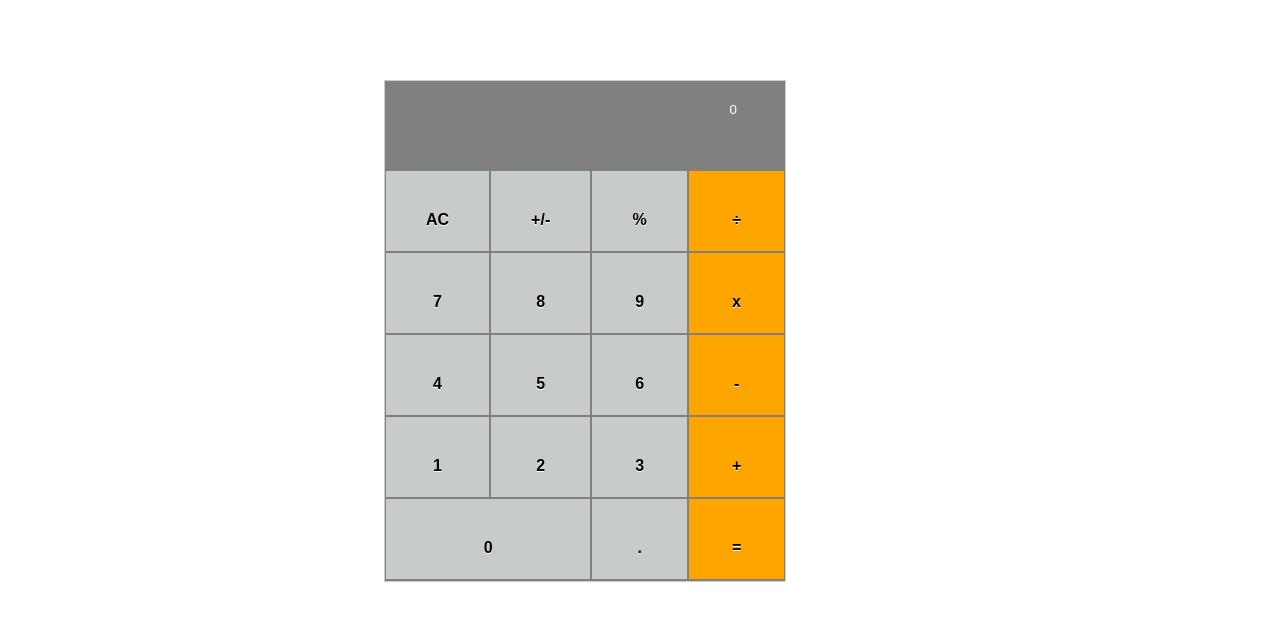
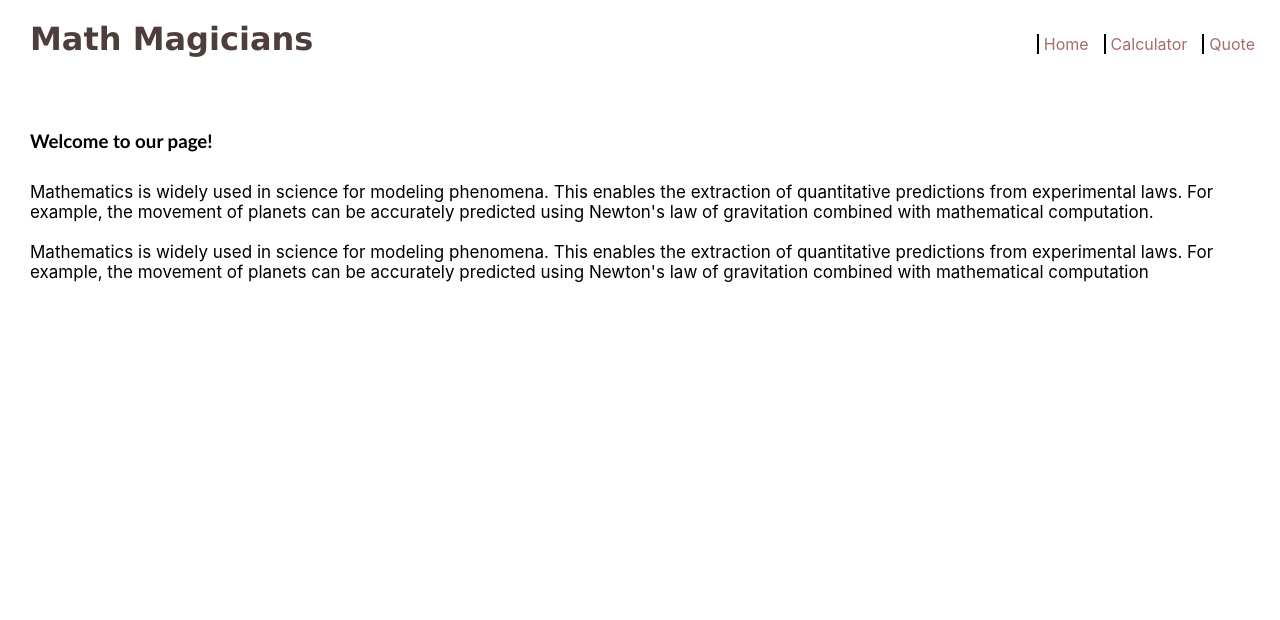
Before and after one commit to gasangw/Math-Magicians, a React (Create React App) app: page / in a window 1280 px wide. Shown: the top 620 px of the page. Built offline with nearby package versions, Linux system fonts and the light colour scheme.

Commit message:
Add routers and style the page

```diff
--- a/src/App.js
+++ b/src/App.js
@@ -1,5 +1,9 @@
 import React from 'react';
 import Structure from './components/Calculator';
+import Navbar from './components/navbar';
+import Quote from './components/quote';
+import Home from './components/Home';
+import { Routes, Route } from 'react-router-dom';
 class App extends React.Component {
   constructor(props){
     super(props)
@@ -7,7 +11,12 @@ class App extends React.Component {
   render(){
     return(
       <div className="App">
-      <Structure />
+        <Navbar />
+        <Routes>
+          <Route path="/" element={<Home/>} />
+          <Route path="/structure" element={<Structure/>}/>
+          <Route path="/quote" element={<Quote/>}/>
+          </Routes>
     </div>
     )
   }
--- a/src/components/Calculator.js
+++ b/src/components/Calculator.js
@@ -1,130 +1,122 @@
-import React from "react";
+import React, {useState} from "react";
 import "./Layout.css"
 import calculate from '../logic/calculate';
-class Structure extends React.Component {
-  constructor(props){
-    super(props)
-    this.state = {
-      total: 0,
-      next: '',
-      operation: '',
-    }
-    this.handleClick = this.handleClick.bind(this)
+const Structure = () => {
+  const [state, setState] = useState(0);
+
+  function handleClick(event) {
+    const buttonName = event.target.value;
+    setState((prevState) => calculate(prevState, buttonName));
+
   }
-
-  handleClick = (event) => {
-    const buttonName = event.target.value;
-    this.setState((prevState) => calculate(prevState, buttonName));
-  }
-
-  render(){
   return (
     <div className="frame">
+      <h3 className="math">Let's do some Math!</h3>
       <div className="calculator">
         <br />
         <div>
-        <button className="screen">{this.state.total}{this.state.operation}{this.state.next}</button>
+        <button className="screen">{state.total}{state.operation}{state.next}</button>
         </div>
         <div className="keys">
           <input
             type="button"
             value="AC"
             className="button-clear"
-            onClick={this.handleClick}
+            onClick={handleClick}
           />
           <input
             type="button"
             value="+/-"
             className="button-operator"
-            onClick={this.handleClick}
+            onClick={handleClick}
           />
           <input
             type="button"
             value="%"
             className="button-operator"
-            onClick={this.handleClick}
+            onClick={handleClick}
           />
           <input
             type="button"
             value="&#247;"
             className="button-operator"
             id="red"
-            onClick={this.handleClick}
+            onClick={handleClick}
           />
           <input
             type="button"
             value="7"
             className="button-operator"
-            onClick={this.handleClick}
+            onClick={handleClick}
           />
           <input
             type="button"
             value="8"
             className="button-operator"
-            onClick={this.handleClick}
+            onClick={handleClick}
           />
           <input
             type="button"
             value="9"
             className="button-operator"
-            onClick={this.handleClick}
+            onClick={handleClick}
           />
           <input
             type="button"
             value="x"
             className="button-operator"
             id="red"
-            onClick={this.handleClick}
+            onClick={handleClick}
           />
           <input
             type="button"
             value="4"
             className="button-operator"
-            onClick={this.handleClick}
+            onClick={handleClick}
           />
           <input
             type="button"
             value="5"
             className="button-operator"
-            onClick={this.handleClick}
+            onClick={handleClick}
           />
           <input
             type="button"
             value="6"
             className="button-operator"
-            onClick={this.handleClick}
+            onClick={handleClick}
           />
           <input
             type="button"
             value="-"
             className="button-operator"
             id="red"
-            onClick={this.handleClick}
+            onClick={handleClick}
           />
           <input
             type="button"
             value="1"
             className="button-operator"
-            onClick={this.handleClick}
+            onClick={handleClick}
           />
           <input
             type="button"
             value="2"
             className="button-operator"
-            onClick={this.handleClick}
+            onClick={handleClick}
           />
           <input
             type="button"
             value="3"
             className="button-operator"
-            onClick={this.handleClick}
+            onClick={handleClick}
           />
           <input
             type="button"
             value="+"
             className="button-operator"
             id="red"
-            onClick={this.handleClick}
+            onClick={handleClick}
           />
 
           <input
@@ -132,26 +124,25 @@ class Structure extends React.Component {
             value="0"
             className="button-operator"
             id="blue"
-            onClick={this.handleClick}
+            onClick={handleClick}
           />
           <input
             type="button"
             value="."
             className="button-operator"
-            onClick={this.handleClick}
+            onClick={handleClick}
           />
           <input
             type="button"
             value="="
             className="button-operator"
             id="red"
-            onClick={this.handleClick}
+            onClick={handleClick}
           />
         </div>
       </div>
     </div>
   );
-  }
-};
+  };
 
 export default Structure;
--- /dev/null
+++ b/src/components/Home.js
@@ -0,0 +1,11 @@
+import React from "react";
+const Home = () => {
+    return (
+     <div>
+        <h3 className="welcome">Welcome to our page!</h3>
+        <p className="para">Mathematics is widely used in science for modeling phenomena. This enables the extraction of quantitative predictions from experimental laws. For example, the movement of planets can be accurately predicted using Newton's law of gravitation combined with mathematical computation.<br></br><br></br>Mathematics is widely used in science for modeling phenomena. This enables the extraction of quantitative predictions from experimental laws. For example, the movement of planets can be accurately predicted using Newton's law of gravitation combined with mathematical computation</p>
+     </div>
+    )
+ }
+
+ export default Home;
--- a/src/components/Layout.css
+++ b/src/components/Layout.css
@@ -2,10 +2,11 @@
   border: 1px solid #ccc;
   position: absolute;
   top: 10%;
-  left: 30%;
+  left: 60%;
   width: 400px;
   height: 500px;
   background-color: gray;
+  margin: 50px 10px 0 0;
 }
 
 .keys {
@@ -50,3 +51,59 @@ input:hover {
   background-color: grey;
   text-align: right;
 }
+
+.navContainer {
+  display: flex;
+  align-items: baseline;
+}
+
+.heading {
+  color: rgb(78, 61, 61);
+  font-family: 'Lucida Sans', 'Lucida Sans Regular', 'Lucida Grande', 'Lucida Sans Unicode', Geneva, Verdana, sans-serif;
+  margin: 20px 0 10px 30px;
+  flex-grow: 1;
+}
+
+.links {
+  display: flex;
+  list-style-type: none;
+  gap: 15px;
+  margin-right: 25px;
+}
+
+a {
+  color: rgb(168, 107, 107);
+  text-decoration: none;
+  font-size: 16px;
+  font-weight: 400;
+  border-left: 2px solid black;
+  padding-left: 5px;
+}
+
+a:hover {
+  color: rgb(65, 61, 56);
+  box-shadow: 2px 3px 4px 2px;
+}
+
+.welcome {
+  margin-top: 60px;
+  font-family: 'Trebuchet MS', 'Lucida Sans Unicode', 'Lucida Grande', 'Lucida Sans', Arial, sans-serif;
+  margin-left: 30px;
+}
+
+.para {
+  margin: 30px;
+  font-size: 17px;
+}
+
+.math {
+  margin: 30px;
+  font-family: 'Trebuchet MS', 'Lucida Sans Unicode', 'Lucida Grande', 'Lucida Sans', Arial, sans-serif;
+}
+
+.quote {
+  text-align: center;
+  font-size: large;
+  font-weight: 500;
+  margin-top: 12%;
+}
--- /dev/null
+++ b/src/components/navbar.js
@@ -0,0 +1,18 @@
+import {Link} from 'react-router-dom'
+import "./Layout.css"
+const Navbar = () => {
+   return (
+    <div>
+        <div className="navContainer">
+            <h1 className='heading'>Math Magicians</h1>
+            <ul className="links">
+                <li><Link to="/">Home</Link></li>
+                <li><Link to="/structure">Calculator</Link></li>
+                <li><Link to="/quote">Quote</Link></li>
+            </ul>
+        </div>
+    </div>
+   )
+}
+
+export default Navbar;
--- /dev/null
+++ b/src/components/quote.js
@@ -0,0 +1,10 @@
+import React from "react";
+const Quote = () => {
+    return (
+     <div>
+        <p className="quote">Mathematics is not about numbers, equations, computations,<br/> or algorithms: it is about. -William Paul Thurston</p>
+     </div>
+    )
+ }
+
+ export default Quote;
--- a/src/index.js
+++ b/src/index.js
@@ -3,11 +3,13 @@ import ReactDOM from 'react-dom/client';
 import './index.css';
 import App from './App';
 import reportWebVitals from './reportWebVitals';
-
+import { BrowserRouter } from 'react-router-dom';
 const root = ReactDOM.createRoot(document.getElementById('root'));
 root.render(
   <React.StrictMode>
+    <BrowserRouter>
     <App />
+    </BrowserRouter>
   </React.StrictMode>,
 );
 
```
